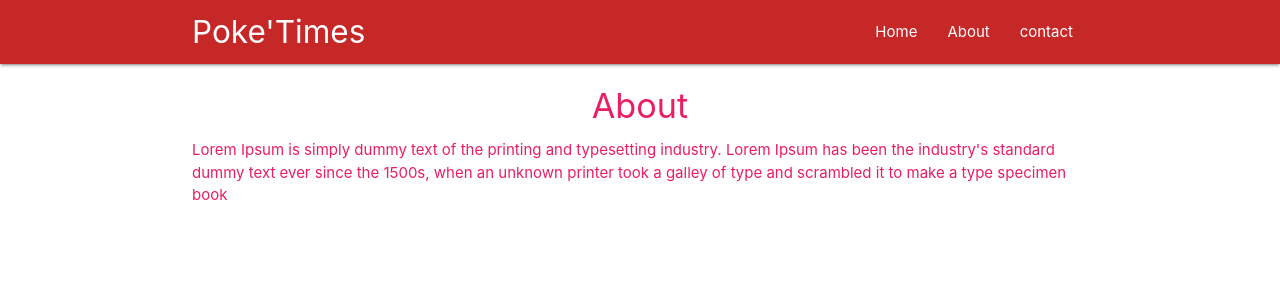
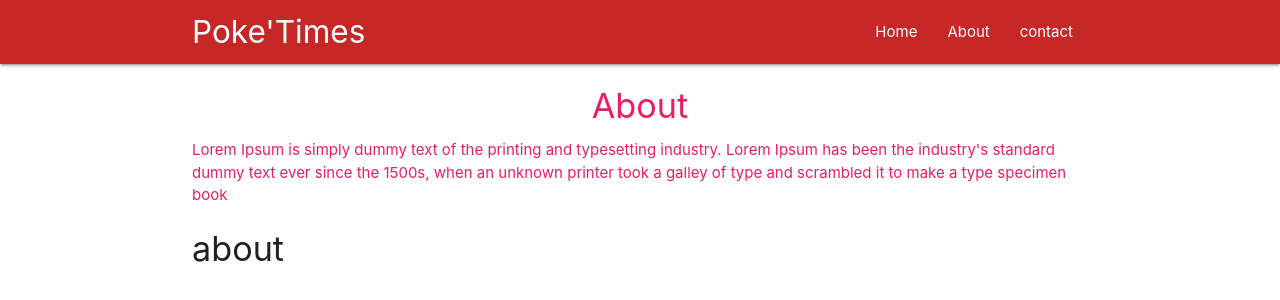
Before and after one commit to ElyesMaamouri/Poke-times, a React (Create React App) app: page /about in a window 1280 px wide. Shown: the top 300 px of the page. Built offline with nearby package versions, Linux system fonts and the light colour scheme.

Commit message:
Display route parameter in component

```diff
--- a/src/App.js
+++ b/src/App.js
@@ -1,10 +1,10 @@
 import React, { Component } from "react";
 import Navbar from "./component/Navbar";
 import { BrowserRouter as Router, Route } from "react-router-dom";
-
 import Home from "./component/Home";
 import About from "./component/About";
 import Contact from "./component/Contact";
+import Post from "./component/Post";
 
 class App extends Component {
   render() {
@@ -15,6 +15,7 @@
           <Route exact path="/" component={Home} />
           <Route path="/about" component={About} />
           <Route path="/contact" component={Contact} />
+          <Route path="/:post_id" component={Post} />
         </div>
       </Router>
     );
--- /dev/null
+++ b/src/component/Post.js
@@ -0,0 +1,23 @@
+import React, { Component } from "react";
+
+class Post extends Component {
+  state = {
+    id: null,
+  };
+  componentDidMount() {
+    console.log("data from Route in app.js", this.props);
+    let id = this.props.match.params.post_id;
+    this.setState({
+      id: id,
+    });
+  }
+  render() {
+    return (
+      <div className="container">
+        <h4>{this.state.id}</h4>
+      </div>
+    );
+  }
+}
+
+export default Post;
```
